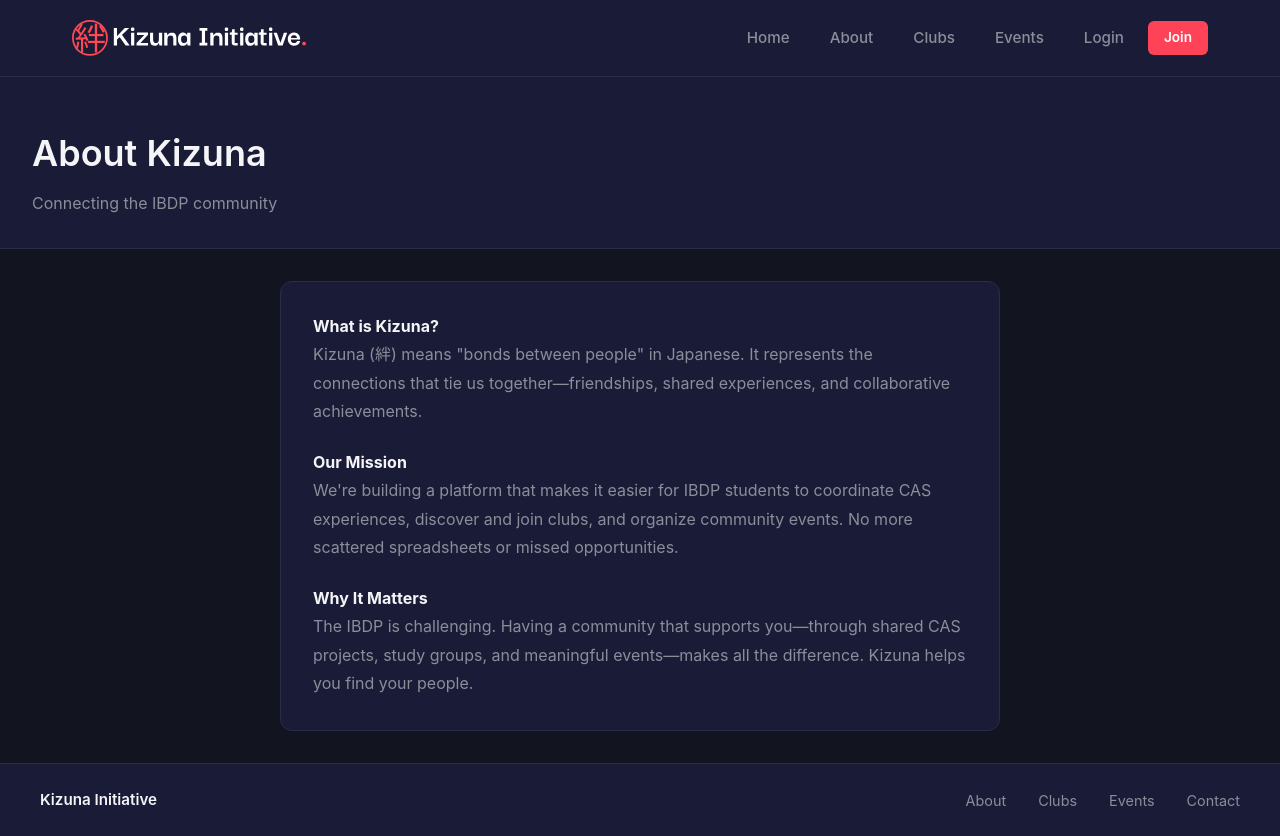
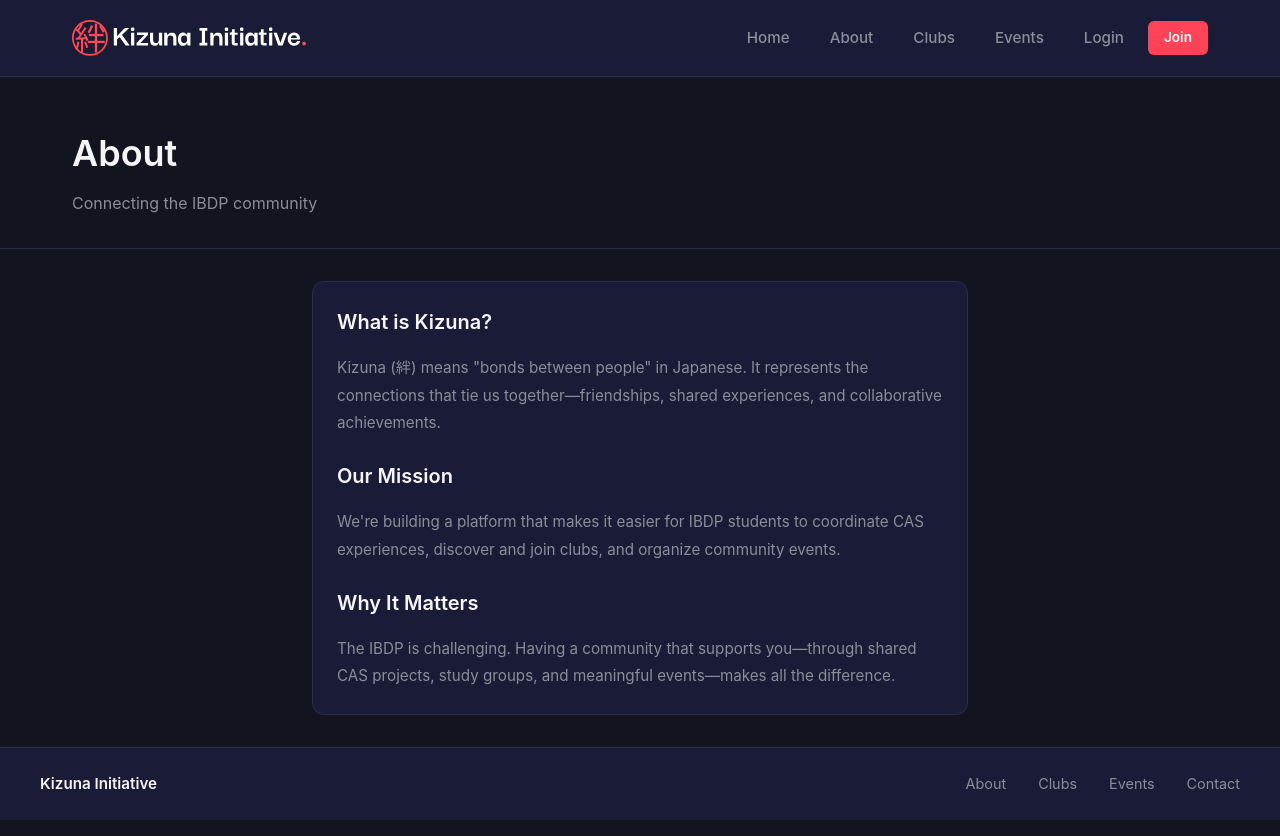
Before and after one commit to nitrimandylis/kizuna, a Flask app: page /about in a window 1280 px wide. Run offline with Flask 3, Linux system fonts and the light colour scheme.

Commit message:
Update all templates with consistent page structure and sticky footer
- Add page-wrapper div for proper footer positioning
- Update about, events, clubs, admin, auth templates
- Use standard-page and auth-page classes consistently
- Improve page headers with container structure

```diff
--- a/static/css/style.css
+++ b/static/css/style.css
@@ -46,6 +46,8 @@ body {
     color: var(--text);
     background: var(--bg);
     min-height: 100vh;
+    display: flex;
+    flex-direction: column;
 }
 
 img {
@@ -61,6 +63,18 @@ a {
 
 ul {
     list-style: none;
+}
+
+/* LAYOUT */
+
+.page-wrapper {
+    display: flex;
+    flex-direction: column;
+    flex: 1;
+}
+
+main {
+    flex: 1;
 }
 
 /* CONTAINER */
@@ -81,6 +95,7 @@ ul {
     position: sticky;
     top: 0;
     z-index: 100;
+    flex-shrink: 0;
 }
 
 .nav-container {
@@ -393,13 +406,19 @@ ul {
 }
 
 /* ═════════════════════════════════════════════════════════════════════════
-   OTHER PAGES
+   STANDARD PAGES
    ═════════════════════════════════════════════════════════════════════════ */
+
+.standard-page {
+    display: flex;
+    flex-direction: column;
+    flex: 1;
+    background: var(--bg);
+}
 
 .page-header {
     padding: 3rem 2rem 2rem;
     border-bottom: 1px solid var(--border);
-    background: var(--bg-elevated);
 }
 
 .page-header h1 {
@@ -413,8 +432,12 @@ ul {
     color: var(--text-muted);
 }
 
-.section {
+.page-content {
     padding: 2rem;
+    flex: 1;
+}
+
+.page-content .container {
     max-width: 1200px;
     margin: 0 auto;
 }
@@ -427,15 +450,13 @@ ul {
 
 /* CARDS */
 
-.events-grid,
-.clubs-grid {
+.cards-grid {
     display: grid;
     grid-template-columns: repeat(auto-fill, minmax(320px, 1fr));
     gap: 1.5rem;
 }
 
-.event-card,
-.club-card {
+.card {
     background: var(--bg-elevated);
     border: 1px solid var(--border);
     border-radius: 12px;
@@ -443,35 +464,38 @@ ul {
     transition: var(--transition);
 }
 
-.event-card:hover,
-.club-card:hover {
+.card:hover {
     border-color: var(--primary);
     transform: translateY(-4px);
     box-shadow: 0 8px 24px rgba(0, 0, 0, 0.2);
 }
 
-.event-card h3,
-.club-card h3 {
+.card h3 {
     font-size: 1.25rem;
     font-weight: 600;
     margin-bottom: 0.5rem;
 }
 
-.event-card p,
-.club-card p {
+.card p {
     font-size: 0.95rem;
     color: var(--text-muted);
     line-height: 1.6;
 }
 
-.event-meta {
-    display: flex;
-    align-items: center;
-    gap: 0.5rem;
-    margin-bottom: 1rem;
+.card-meta {
+    font-size: 0.9rem;
+    color: var(--text-muted);
+    margin-top: 1rem;
 }
 
-.event-type {
+.card-meta span {
+    display: block;
+    margin-bottom: 0.25rem;
+}
+
+/* TAGS */
+
+.tag {
     display: inline-block;
     padding: 0.35rem 0.75rem;
     font-size: 0.75rem;
@@ -483,40 +507,41 @@ ul {
     color: var(--text-muted);
 }
 
-.event-type.cas-creativity {
+.tag.cas-creativity {
     background: rgba(254, 67, 89, 0.15);
     color: var(--primary-light);
 }
 
-.event-type.cas-activity {
+.tag.cas-activity {
     background: rgba(52, 211, 153, 0.15);
     color: var(--success);
 }
 
-.event-type.cas-service {
+.tag.cas-service {
     background: rgba(251, 191, 36, 0.15);
     color: var(--warning);
 }
 
-.event-details {
-    font-size: 0.9rem;
-    color: var(--text-muted);
-    margin-top: 1rem;
+/* DETAIL PAGE */
+
+.detail-grid {
+    display: grid;
+    grid-template-columns: 1fr 320px;
+    gap: 2rem;
+    max-width: 1000px;
 }
 
-.event-details span {
-    display: block;
-    margin-bottom: 0.25rem;
-}
-
-/* DETAIL CARD */
-
-.detail-card {
+.detail-main {
     background: var(--bg-elevated);
     border: 1px solid var(--border);
     border-radius: 12px;
     padding: 2rem;
-    max-width: 640px;
+}
+
+.detail-sidebar {
+    display: flex;
+    flex-direction: column;
+    gap: 1.5rem;
 }
 
 .detail-section {
@@ -756,6 +795,7 @@ ul {
     border-top: 1px solid var(--border);
     padding: 1.5rem 2rem;
     background: var(--bg-elevated);
+    flex-shrink: 0;
 }
 
 .footer-content {
--- a/templates/about.html
+++ b/templates/about.html
@@ -3,33 +3,39 @@
 {% block title %}About - Kizuna{% endblock %}
 
 {% block content %}
+<div class="standard-page">
     <div class="page-header">
-    <h1>About Kizuna</h1>
+        <div class="container">
+            <h1>About</h1>
             <p>Connecting the IBDP community</p>
         </div>
+    </div>
 
-<section class="section">
-    <div class="detail-card" style="max-width: 720px; margin: 0 auto;">
+    <div class="page-content">
+        <div class="container" style="max-width: 720px;">
+            <div class="card">
                 <div class="detail-section">
-            <h3 style="font-size: var(--text-xl); margin-bottom: var(--space-md);">What is Kizuna?</h3>
+                    <h3 style="font-size: 1.25rem; margin-bottom: 1rem;">What is Kizuna?</h3>
                     <p style="color: var(--text-muted); line-height: 1.8;">
                         Kizuna (絆) means "bonds between people" in Japanese. It represents the connections that tie us together—friendships, shared experiences, and collaborative achievements.
                     </p>
                 </div>
 
                 <div class="detail-section">
-            <h3 style="font-size: var(--text-xl); margin-bottom: var(--space-md);">Our Mission</h3>
+                    <h3 style="font-size: 1.25rem; margin-bottom: 1rem;">Our Mission</h3>
                     <p style="color: var(--text-muted); line-height: 1.8;">
-                We're building a platform that makes it easier for IBDP students to coordinate CAS experiences, discover and join clubs, and organize community events. No more scattered spreadsheets or missed opportunities.
+                        We're building a platform that makes it easier for IBDP students to coordinate CAS experiences, discover and join clubs, and organize community events.
                     </p>
                 </div>
 
                 <div class="detail-section">
-            <h3 style="font-size: var(--text-xl); margin-bottom: var(--space-md);">Why It Matters</h3>
+                    <h3 style="font-size: 1.25rem; margin-bottom: 1rem;">Why It Matters</h3>
                     <p style="color: var(--text-muted); line-height: 1.8;">
-                The IBDP is challenging. Having a community that supports you—through shared CAS projects, study groups, and meaningful events—makes all the difference. Kizuna helps you find your people.
+                        The IBDP is challenging. Having a community that supports you—through shared CAS projects, study groups, and meaningful events—makes all the difference.
                     </p>
                 </div>
             </div>
-</section>
+        </div>
+    </div>
+</div>
 {% endblock %}
--- a/templates/auth/register.html
+++ b/templates/auth/register.html
@@ -3,7 +3,8 @@
 {% block title %}Join - Kizuna{% endblock %}
 
 {% block content %}
-<section class="auth-page">
+<div class="auth-page">
+    <div class="auth-container">
         <div class="auth-card">
             <div class="auth-header">
                 <img src="{{ url_for('static', filename='images/kizuna-logo.svg') }}" alt="Kizuna" class="auth-logo">
@@ -39,5 +40,6 @@
                 Already have an account? <a href="{{ url_for('auth.login') }}">Sign in</a>
             </div>
         </div>
-</section>
+    </div>
+</div>
 {% endblock %}
--- a/templates/base.html
+++ b/templates/base.html
@@ -46,10 +46,10 @@
         {% endif %}
     {% endwith %}
 
+    <div class="page-wrapper">
         <main>
             {% block content %}{% endblock %}
         </main>
-
         <footer class="footer">
             <div class="footer-content">
                 <div class="footer-brand">Kizuna Initiative</div>
@@ -61,6 +61,7 @@
                 </div>
             </div>
         </footer>
+    </div>
 
     <script src="{{ url_for('static', filename='js/main.js') }}"></script>
 </body>
```
Also changed, not shown: other parts of static/css/style.css (+33 -17 lines), templates/admin/dashboard.html (+13 -9 lines), templates/auth/login.html (+6 -4 lines), templates/clubs/detail.html (+12 -6 lines), templates/clubs/index.html (+13 -7 lines), templates/events/detail.html (+13 -9 lines), templates/events/index.html (+13 -9 lines), instance/kizuna.db. Lines whose indentation alone changed are shown as unchanged.
